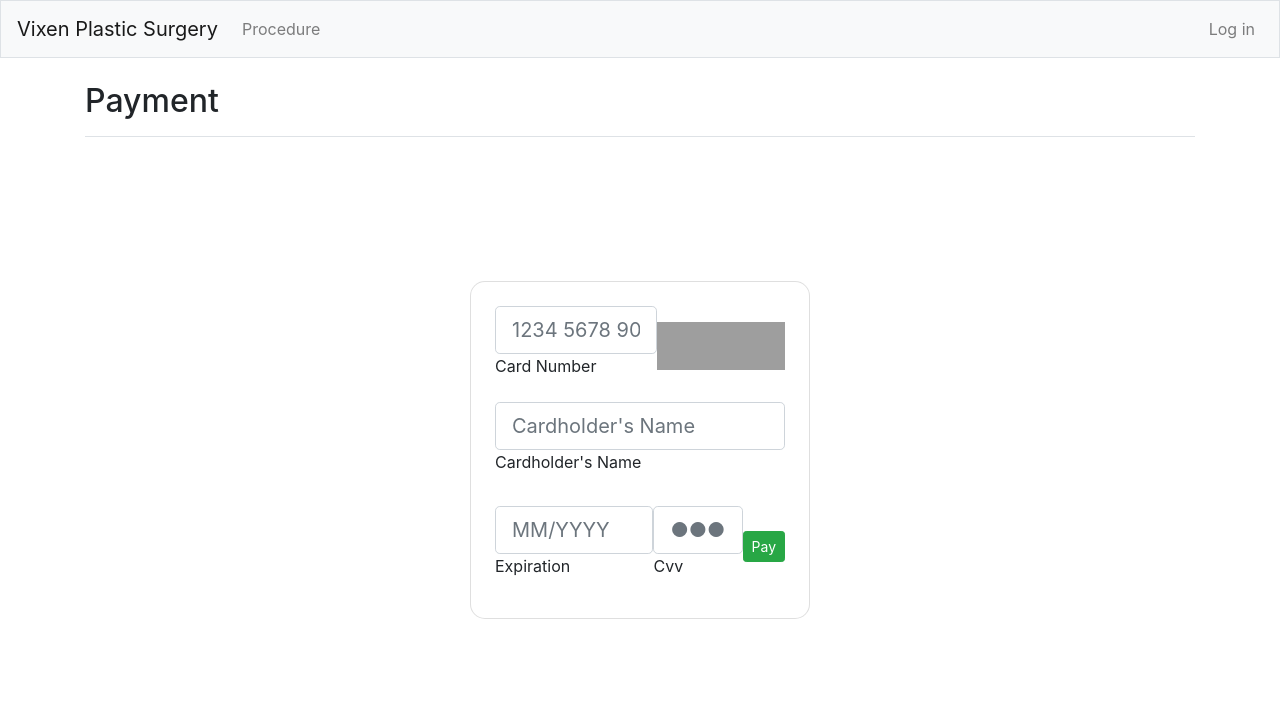
After one commit to ilemonai/vixen, a Django app: page /payment/ in a window 1280 px wide. The commit adds this page. Shown: the top 714 px of the page. Run offline with Django 4.2, Linux system fonts and the light colour scheme; some libraries are stand-ins or nearby versions; grey boxes are pictures that could not be loaded.

Commit message:
add payment page

```diff
--- /dev/null
+++ b/cosmetic_site/templates/cosmetic_site/payment.html
@@ -0,0 +1,55 @@
+{% extends "cosmetic_site/base.html" %}
+{% load bootstrap4 %}
+{% block page_header %}
+<h2>Payment</h2>
+{% endblock page_header %}
+{% block content %}
+<section class="gradient-custom">
+    <div class="container my-5 py-5">
+      <div class="row d-flex justify-content-center py-5">
+        <div class="col-md-7 col-lg-5 col-xl-4">
+          <div class="card" style="border-radius: 15px;">
+            <div class="card-body p-4">
+              <form>
+                <div class="d-flex justify-content-between align-items-center mb-3">
+                  <div class="form-outline">
+                    <input type="text" id="typeText" class="form-control form-control-lg" siez="17"
+                      placeholder="1234 5678 9012 3457" minlength="19" maxlength="19" />
+                    <label class="form-label" for="typeText">Card Number</label>
+                  </div>
+                  <img src="https://img.icons8.com/color/48/000000/visa.png" alt="visa" width="64px" />
+                  <img src="https://upload.wikimedia.org/wikipedia/commons/thumb/2/2a/Mastercard-logo.svg/2560px-Mastercard-logo.svg.png" alt="Mastercard-logo" width="64px" />
+                </div>
+
+                <div class="d-flex justify-content-between align-items-center mb-4">
+                  <div class="form-outline">
+                    <input type="text" id="typeName" class="form-control form-control-lg" siez="17"
+                      placeholder="Cardholder's Name" />
+                    <label class="form-label" for="typeName">Cardholder's Name</label>
+                  </div>
+                </div>
+
+                <div class="d-flex justify-content-between align-items-center pb-2">
+                  <div class="form-outline">
+                    <input type="text" id="typeExp" class="form-control form-control-lg" placeholder="MM/YYYY"
+                      size="7" id="exp" minlength="7" maxlength="7" />
+                    <label class="form-label" for="typeExp">Expiration</label>
+                  </div>
+                  <div class="form-outline">
+                    <input type="text" id="typeText2" class="form-control form-control-lg"
+                      placeholder="&#9679;&#9679;&#9679;" size="1" minlength="3" maxlength="3" />
+                    <label class="form-label" for="typeText2">Cvv</label>
+                  </div>
+                  <div>
+                    <a class="btn btn-sm btn-success" href="{% url 'cosmetic_site:failed' %}" role="button">Pay</a>
+                  </div>
+
+                </div>
+              </form>
+            </div>
+          </div>
+        </div>
+      </div>
+    </div>
+  </section>
+  {% endblock content %}
--- a/cosmetic_site/templates/cosmetic_site/profile.html
+++ b/cosmetic_site/templates/cosmetic_site/profile.html
@@ -95,6 +95,7 @@
                   <div class="progress rounded" style="height: 5px;">
                   </div>
                 </div>
+                <a class="btn btn-sm btn-success" href="{% url 'cosmetic_site:payment' %}" role="button">Make Payment</a>
               </div>
             </div>
           </div>
--- a/cosmetic_site/urls.py
+++ b/cosmetic_site/urls.py
@@ -5,5 +5,7 @@ app_name = 'cosmetic_site'
 urlpatterns = [
 # Home page
     path('', views.index, name='index'),
-    path('profile/', views.profile, name='profile')
+    path('profile/', views.profile, name='profile'),
+    path('payment/', views.payment, name='payment'),
+    path('failed/', views.failed, name='failed')
 ]
--- a/cosmetic_site/views.py
+++ b/cosmetic_site/views.py
@@ -20,3 +20,11 @@ def profile(request):
     profiles = _get_appointment_for_user(request.user)
     context = {'profiles':profiles}
     return render(request, 'cosmetic_site/profile.html', context)
+
+def payment(request):
+    """The home page for cosmetic site."""
+    return render(request, 'cosmetic_site/payment.html')
+
+def failed(request):
+    """The home page for cosmetic site."""
+    return render(request, 'cosmetic_site/failed.html')
--- a/cosmetics/settings.py
+++ b/cosmetics/settings.py
@@ -27,7 +27,7 @@ SECRET_KEY = 'django-insecure-0vxq_li)vjql8n94)3uc9zctsr6y+idiwzl^sia^)=-2spivxj
 if os.environ.get('DEBUG') == 'TRUE':
     DEBUG = True
 elif os.environ.get('DEBUG') == 'FALSE':
-    DEBUG = False
+   DEBUG = False
 
 ALLOWED_HOSTS = []
 
```
Also changed, not shown: cosmetic_site/templates/cosmetic_site/failed.html (added, +8 -0 lines).
